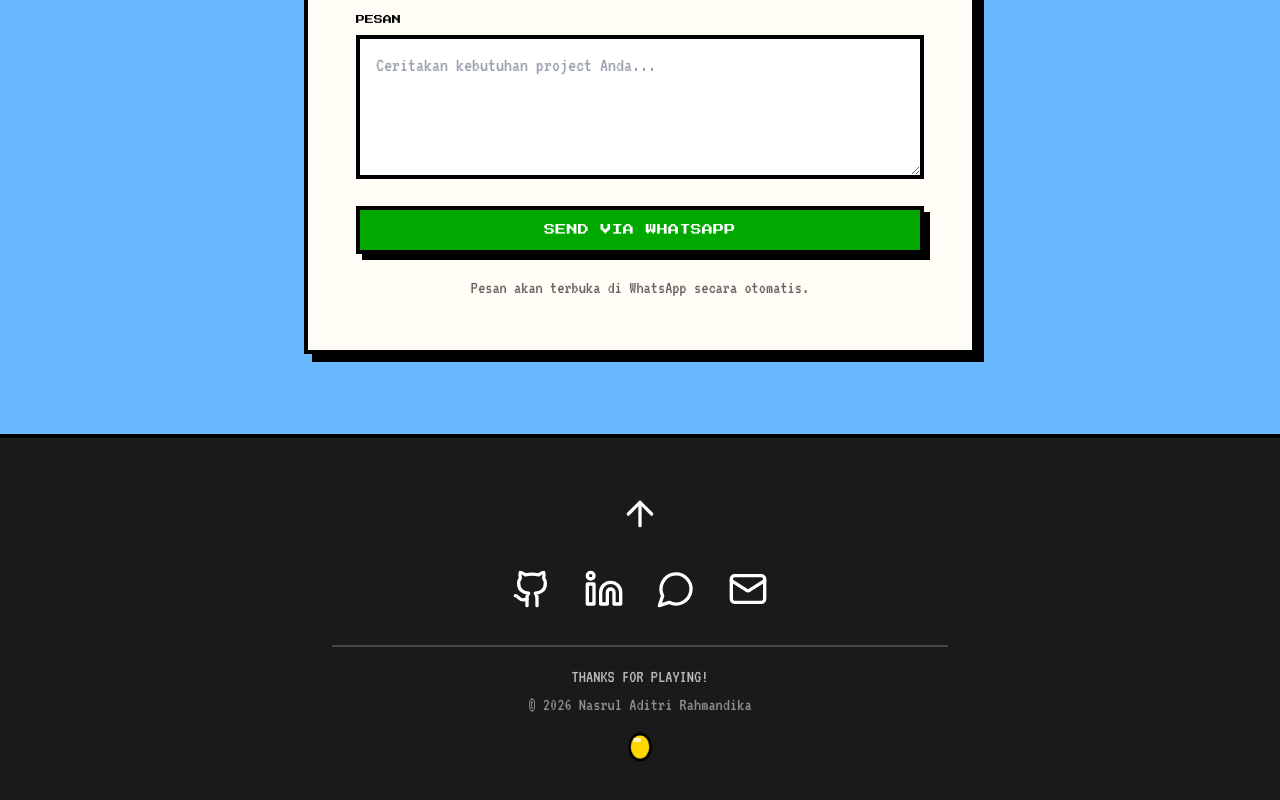
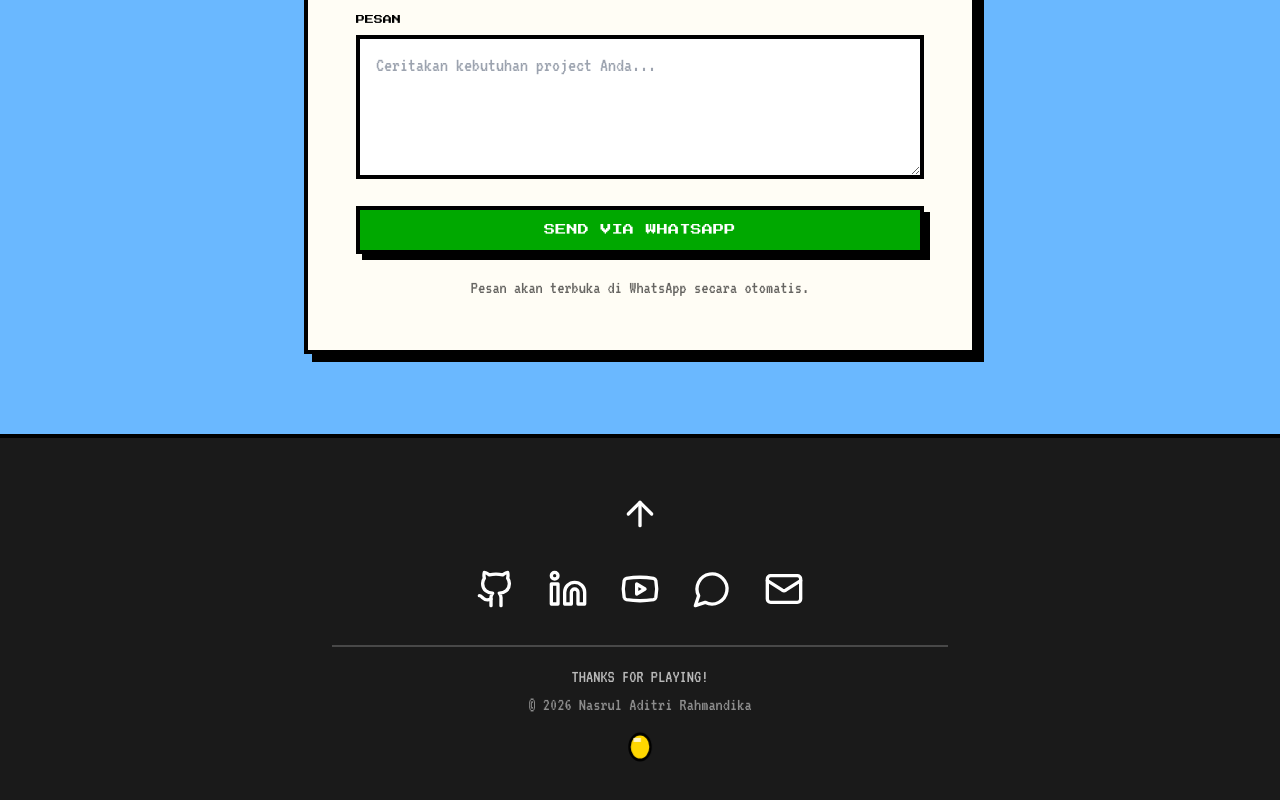
Before and after one commit to nasruladtri/portfolio, a Next.js app: page / in a window 1280 px wide. Shown: the part 4418-5218 px from the top of the page. Built offline with nearby package versions, Linux system fonts and the light colour scheme.

Commit message:
Tambahkan link YouTube di footer

```diff
--- a/src/components/Footer.tsx
+++ b/src/components/Footer.tsx
@@ -2,7 +2,7 @@
 
 import { useState } from "react";
 import { motion } from "framer-motion";
-import { ArrowUp, Github, Linkedin, Mail, MessageCircle } from "lucide-react";
+import { ArrowUp, Github, Linkedin, Mail, MessageCircle, Youtube } from "lucide-react";
 import { PixelCoin } from "./Retro";
 
 const WHATSAPP_NUMBER = "6285784699144";
@@ -144,6 +144,15 @@ export const Footer = () => {
                             <Linkedin className="w-10 h-10" />
                         </a>
                         <a
+                            href="https://www.youtube.com/@nasruladitri"
+                            target="_blank"
+                            rel="noopener noreferrer"
+                            className="flex items-center justify-center text-white text-3xl w-16 h-16 transition-transform duration-200 hover:-translate-y-0.5"
+                            aria-label="YouTube"
+                        >
+                            <Youtube className="w-10 h-10" />
+                        </a>
+                        <a
                             href={`https://wa.me/${WHATSAPP_NUMBER}`}
                             target="_blank"
                             rel="noopener noreferrer"
```
